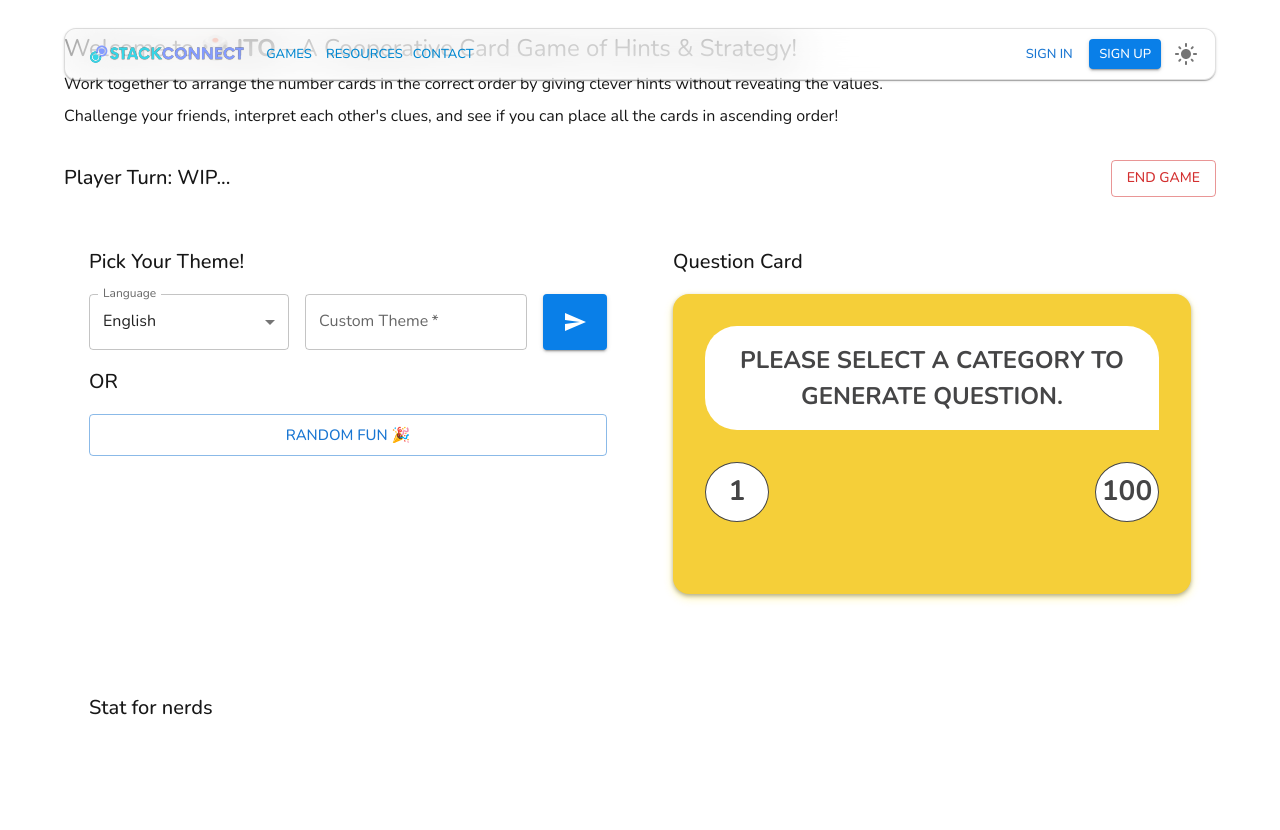
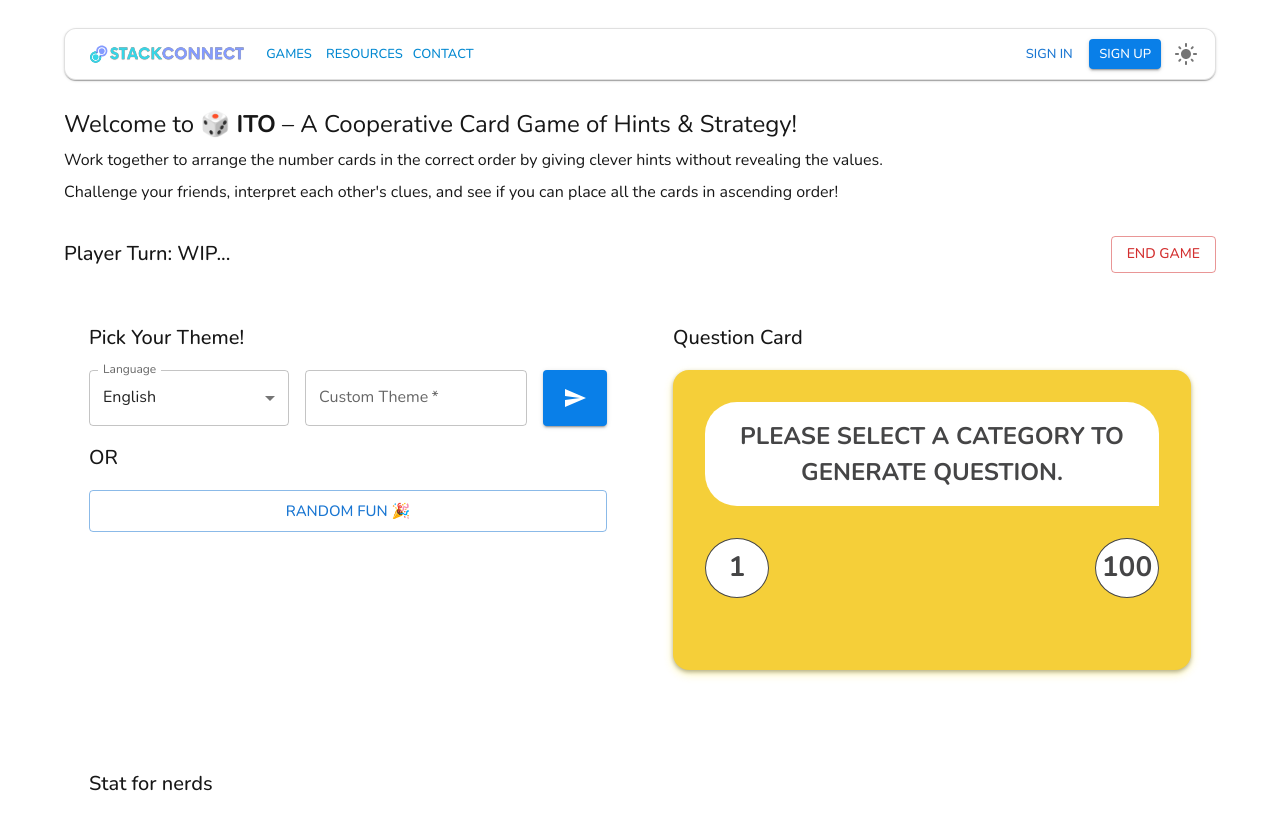
Before and after one commit to thasup/stack-connect, a Next.js app: page /ito/generator in a window 1280 px wide. Shown: the top 830 px of the page. Built offline with nearby package versions, Linux system fonts and the light colour scheme; what @mui/material-nextjs would draw is missing.

Commit message:
fix: Change margin top

```diff
--- a/src/app/(public)/feelinks/game/page.tsx
+++ b/src/app/(public)/feelinks/game/page.tsx
@@ -89,7 +89,7 @@ export default function FeelinksGamePage() {
   }, [selectedCategory]);
 
   return (
-    <Container maxWidth="lg" sx={{ mt: 4 }}>
+    <Container maxWidth="lg" sx={{ mt: 13.5 }}>
       <Stack spacing={2}>
         {/* Header Section */}
         <Stack spacing={1}>
--- a/src/app/(public)/ito/generator/page.tsx
+++ b/src/app/(public)/ito/generator/page.tsx
@@ -147,7 +147,7 @@ export default function ItoGeneratorPage() {
   }, [language, selectedCategory]);
 
   return (
-    <Container maxWidth="lg" sx={{ mt: 4 }}>
+    <Container maxWidth="lg" sx={{ mt: 13.5 }}>
       <Stack spacing={2}>
         {/* Header Section */}
         <Stack spacing={1}>
--- a/src/app/(public)/sounds-fishy/generator/page.tsx
+++ b/src/app/(public)/sounds-fishy/generator/page.tsx
@@ -141,7 +141,7 @@ export default function SoundsFishyGeneratorPage() {
   }, [language, selectedCategory]);
 
   return (
-    <Container maxWidth="lg" sx={{ mt: 4 }}>
+    <Container maxWidth="lg" sx={{ mt: 13.5 }}>
       <Stack spacing={2}>
         {/* Header Section */}
         <Stack spacing={1}>
```
